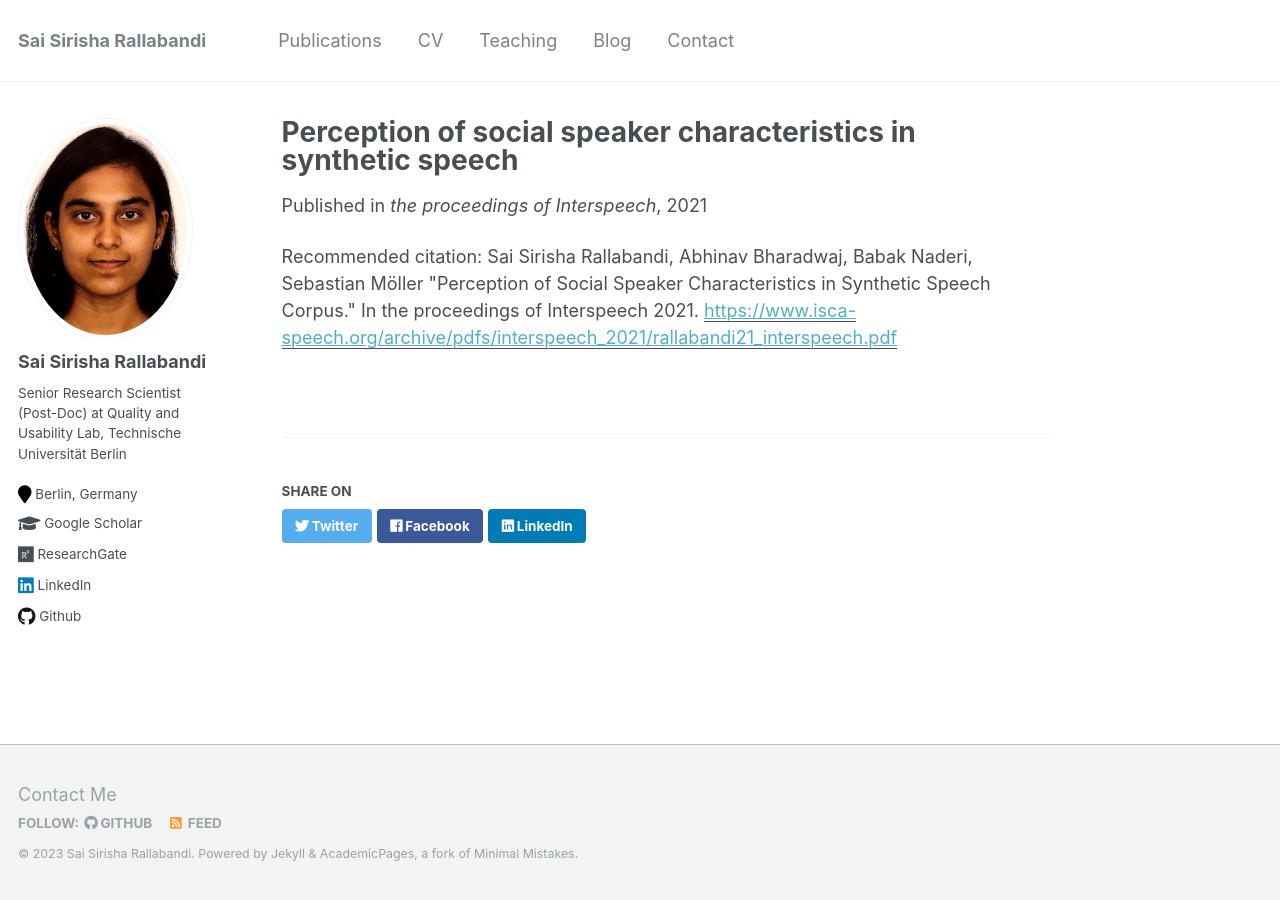
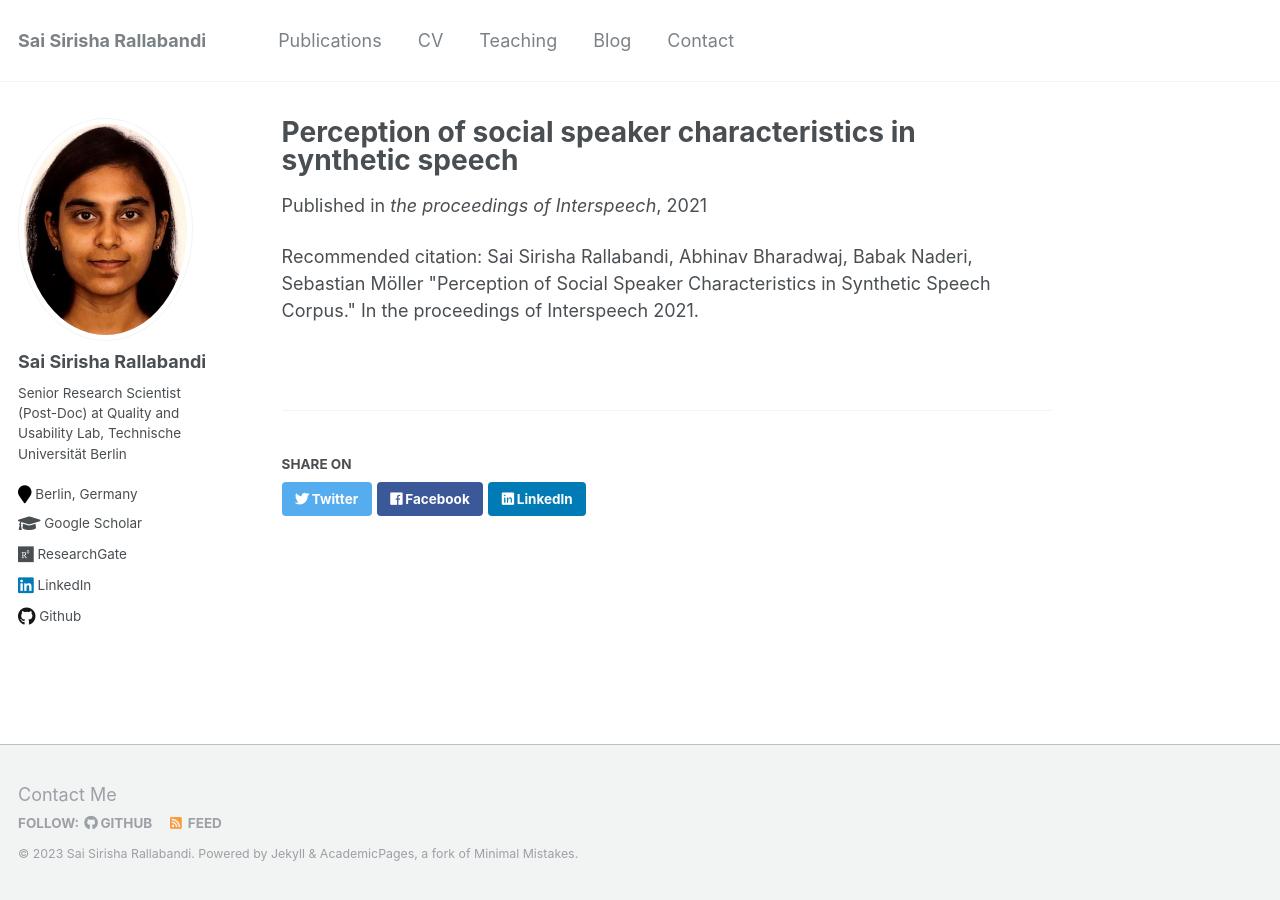
Before and after one commit to SaiSirishaR/saisirishar.github.io, a Jekyll site: the page built from _publications/2021-01-01-Perception_of-Social-Speaker-Characteristics-in-Synthetic-Speech.md, in a window 1280 px wide. Built offline with Jekyll 4.4.1, drawn with Linux system fonts in a browser that asks for light colours; part of the change alters nothing that is shown.

Commit message:
Update 2021-01-01-Perception_of-Social-Speaker-Characteristics-in-Synthetic-Speech.md

```diff
--- a/_publications/2021-01-01-Perception_of-Social-Speaker-Characteristics-in-Synthetic-Speech.md
+++ b/_publications/2021-01-01-Perception_of-Social-Speaker-Characteristics-in-Synthetic-Speech.md
@@ -4,7 +4,7 @@ collection: publications
 permalink: /publication/2021-01-01-Perception_of-Social-Speaker-Characteristics-in-Synthetic-Speech
 date: 2021-01-01
 venue: 'the proceedings of Interspeech'
-paperurl: 'https://www.isca-speech.org/archive/pdfs/interspeech_2021/rallabandi21_interspeech.pdf'
+paperurl:
 citation: 'Sai Sirisha Rallabandi, Abhinav Bharadwaj, Babak Naderi, Sebastian Möller &quot;Perception of Social Speaker Characteristics in Synthetic Speech
 Corpus.&quot; In the proceedings of Interspeech 2021.'
 ---
```
